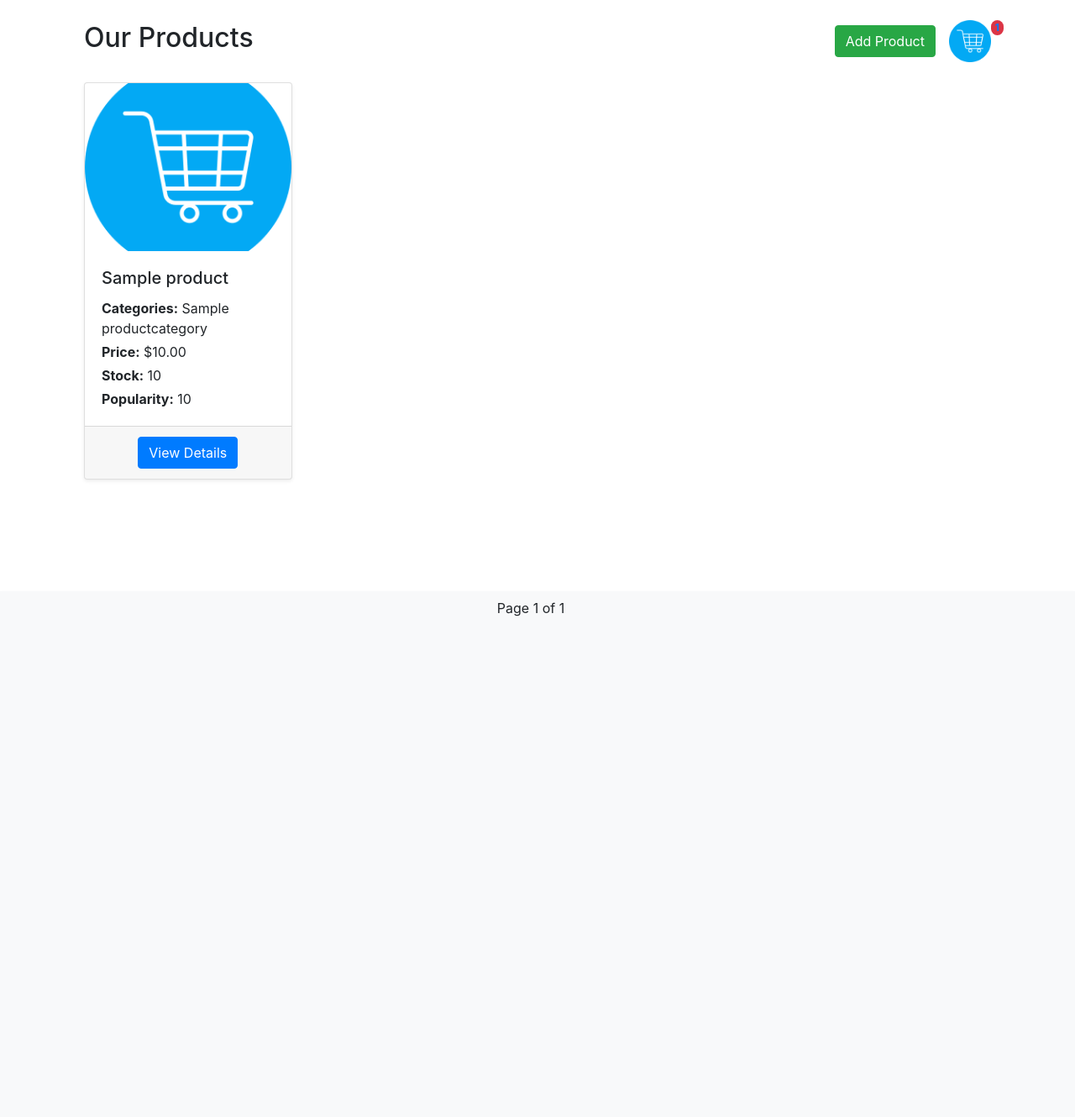
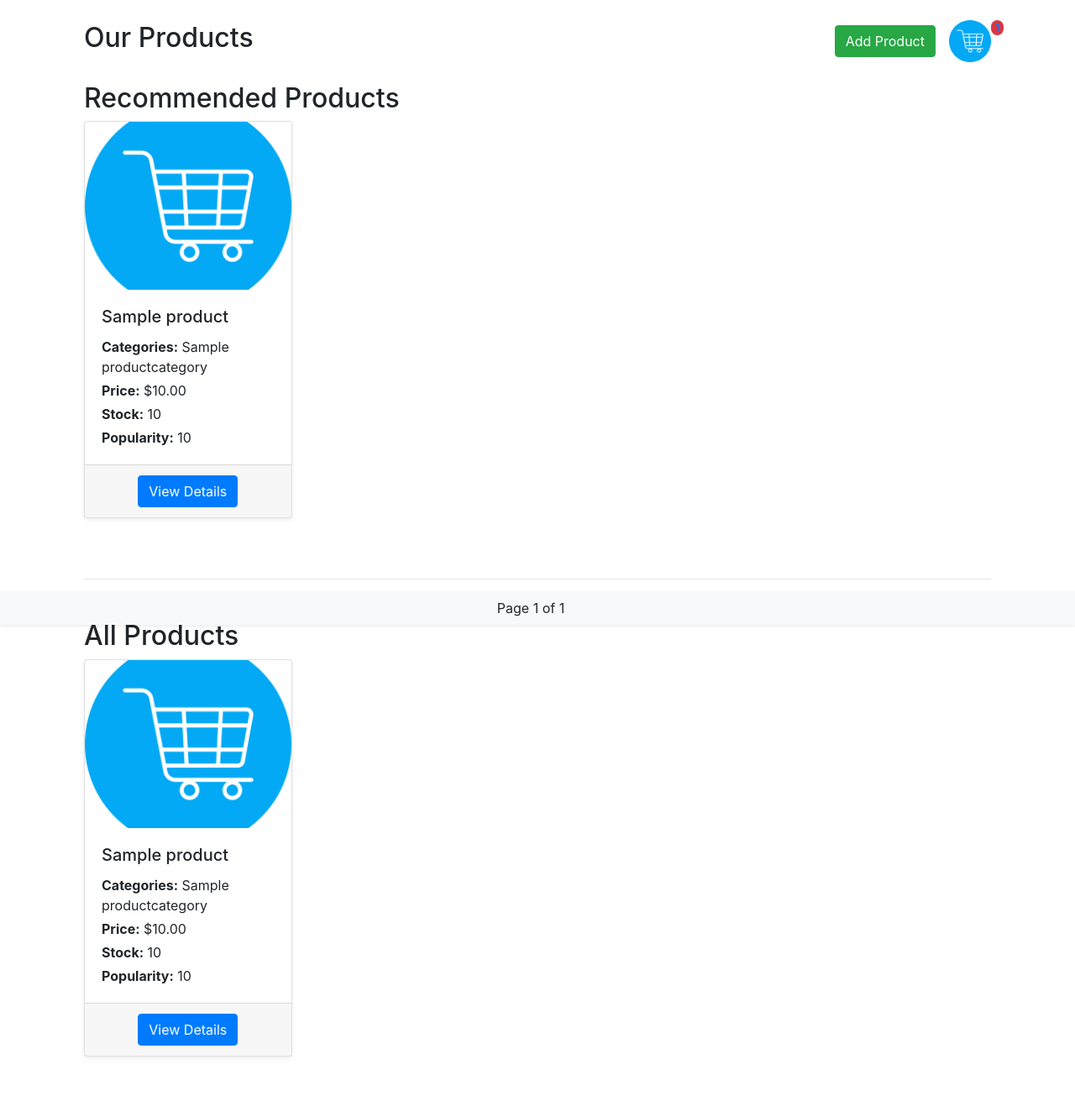
Before and after one commit to Rivalson11/EcommerceProject, a Django app: page /products in a window 1280 px wide. Shown: the part 56-1386 px from the top of the page at 84% size. Before the commit the page ends 790 px from the top, so only its background shows below. Run offline with Django 4.2, Linux system fonts and the light colour scheme; a user stored in the database is signed in; tables that the repository leaves empty hold one stand-in row (values such as "Sample post"); some libraries are stand-ins or nearby versions.

Commit message:
add recommendations

```diff
--- a/ecommerce/inventory/templates/inventory/product_list.html
+++ b/ecommerce/inventory/templates/inventory/product_list.html
@@ -22,7 +22,45 @@
         </div>
     </div>
 
-    <!-- Product List Container with Bootstrap Row and Columns -->
+    <!-- Recommended Products Section -->
+    <h2>Recommended Products</h2>
+    <div class="row">
+        {% for product in recommended_products %}
+        <div class="col-md-3 mb-4 d-flex">
+            <div class="card h-100 shadow-sm position-relative w-100">
+                <!-- Product Image with Overlay -->
+                <div class="product-image-wrapper">
+                    <img src="{% static 'images/cart-icon.png' %}" class="card-img-top product-image" alt="Product Image" style="height: 200px; object-fit: cover;">
+                    <div class="add-to-cart-overlay" onclick="openAddToCartModal({{ product.id }})">
+                        <span class="add-to-cart-text">Add to Cart</span>
+                    </div>
+                </div>
+
+                <div class="card-body">
+                    <h5 class="card-title">{{ product.name }}</h5>
+                    <p class="card-text mb-1"><strong>Categories:</strong>
+                        {% for category in product.categories.all %}
+                            {{ category.name }}{% if not forloop.last %}, {% endif %}
+                        {% endfor %}
+                    </p>
+                    <p class="card-text mb-1"><strong>Price:</strong> ${{ product.price }}</p>
+                    <p class="card-text mb-1"><strong>Stock:</strong> {{ product.quantity }}</p>
+                    <p class="card-text"><strong>Popularity:</strong> {{ product.popularity_score }}</p>
+                </div>
+
+                <div class="card-footer text-center">
+                    <a href="{% url 'inventory:product_detail' product.pk %}" class="btn btn-primary">View Details</a>
+                </div>
+            </div>
+        </div>
+        {% endfor %}
+    </div>
+
+    <!-- Divider Line -->
+    <hr class="my-5">
+
+    <!-- All Products Section -->
+    <h2>All Products</h2>
     <div class="row">
         {% for product in products %}
         <div class="col-md-3 mb-4 d-flex">
@@ -54,6 +92,7 @@
         </div>
         {% endfor %}
     </div>
+
 </div>
 
 <!-- Pagination Panel at the Bottom -->
--- a/ecommerce/inventory/views.py
+++ b/ecommerce/inventory/views.py
@@ -1,18 +1,22 @@
 from django.contrib.auth.mixins import LoginRequiredMixin
+from django.db.models import Case, When, Value, FloatField, ExpressionWrapper, Sum
 from django.urls import reverse_lazy
 from django.views.generic import CreateView, UpdateView, DeleteView
+from django.views.generic.detail import DetailView
 from django.views.generic.list import ListView
-from django.views.generic.detail import DetailView
+
 from core.mixins import AdminRequiredMixin
-from purchasing.models import ShoppingCart
+from purchasing.models import ShoppingCart, PrePurchase, Purchase
 from .forms import ProductForm
+from .models import Product, ProductCategories
 
-from .models import Product
+PRE_PURCHASE_WEIGHT = 0.5
+PURCHASE_WEIGHT = 1
 
 
 class ProductListView(LoginRequiredMixin, ListView):
     model = Product
-    template_name = 'inventory/products.html'  # Specify the template
+    template_name = 'inventory/product_list.html'  # Specify the template
     context_object_name = 'products'  # Name for the list in the template
     paginate_by = 12  # Optional: add pagination if there are many products
 
@@ -22,8 +26,58 @@ class ProductListView(LoginRequiredMixin, ListView):
     def get_context_data(self, **kwargs):
         context = super().get_context_data(**kwargs)
         cart, created = ShoppingCart.objects.get_or_create(customer=self.request.user)
+        context['recommended_products'] = self.get_user_recommendations()
         context['cart_items'] = cart.prepurchase_set.all().count()
         return context
+
+    def get_user_recommendations(self):
+        purchases = Purchase.objects.filter(customer=self.request.user)
+        pre_purchases = PrePurchase.objects.filter(customer=self.request.user)
+
+        if not purchases.exists() and not pre_purchases.exists():
+            return Product.objects.all().order_by('-popularity_score')[:4]
+
+        # Step 1: Determine the user's preferred categories with weighted counts
+        purchase_category_counts = purchases.values('product__categories').annotate(
+            weighted_count=Sum('quantity')
+        )
+        pre_purchase_category_counts = pre_purchases.values('product__categories').annotate(
+            weighted_count=ExpressionWrapper(Sum('quantity') * 0.5, output_field=FloatField())
+        )
+
+        # Combine weighted counts
+        combined_category_counts = {}
+        for entry in purchase_category_counts:
+            category_id = entry['product__categories']
+            combined_category_counts[category_id] = combined_category_counts.get(category_id, 0) + entry[
+                'weighted_count']
+        for entry in pre_purchase_category_counts:
+            category_id = entry['product__categories']
+            combined_category_counts[category_id] = combined_category_counts.get(category_id, 0) + entry[
+                'weighted_count']
+
+        # Step 2: Annotate each product with a weighted score based on preferred categories
+        weighted_cases = [
+            When(categories__id=category_id, then=Value(weight))
+            for category_id, weight in combined_category_counts.items()
+        ]
+        annotated_products = Product.objects.annotate(
+            weighted_score=Sum(
+                Case(*weighted_cases, default=Value(0), output_field=FloatField())
+            )
+        )
+
+        # Step 3: Order by weighted score first, then by popularity
+        recommendations = annotated_products.filter(
+            categories__in=combined_category_counts.keys()
+        ).distinct().order_by('-weighted_score', '-popularity_score')[:4]
+
+        print(purchase_category_counts)
+        print(recommendations.values("weighted_score", "name"))
+        print(ProductCategories.objects.all().values("id", "name"))
+        print(combined_category_counts)
+        print(recommendations.values("name"))
+        return recommendations[:4]
 
 
 class ProductDetailView(LoginRequiredMixin, DetailView):
--- a/ecommerce/purchasing/views.py
+++ b/ecommerce/purchasing/views.py
@@ -136,6 +136,10 @@ class PurchaseView(LoginRequiredMixin, View):
             ]
             Purchase.objects.bulk_create(purchases)  # Save all purchases in bulk
 
+            for item in cart_items:
+                item.product.popularity_score = F('popularity_score') + item.quantity
+                item.product.save(update_fields=['popularity_score'])
+
             # Delete the PrePurchase items and the ShoppingCart
             cart_items.delete()
             cart.delete()
--- a/ecommerce/users/models.py
+++ b/ecommerce/users/models.py
@@ -1,6 +1,5 @@
-from django.db import models
 from django.contrib.auth.models import AbstractUser
 
+
 class User(AbstractUser):
-    # Add any additional fields for users if needed (e.g., profile information)
     pass
```
Also changed, not shown: 1 other file.
